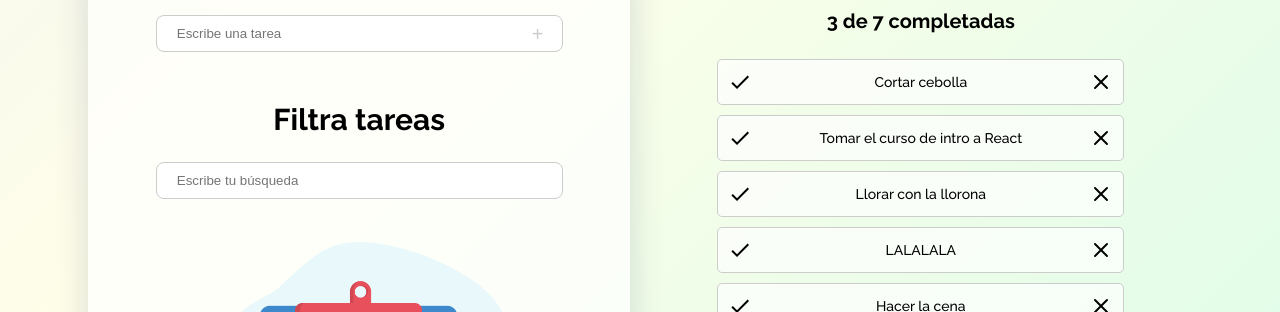
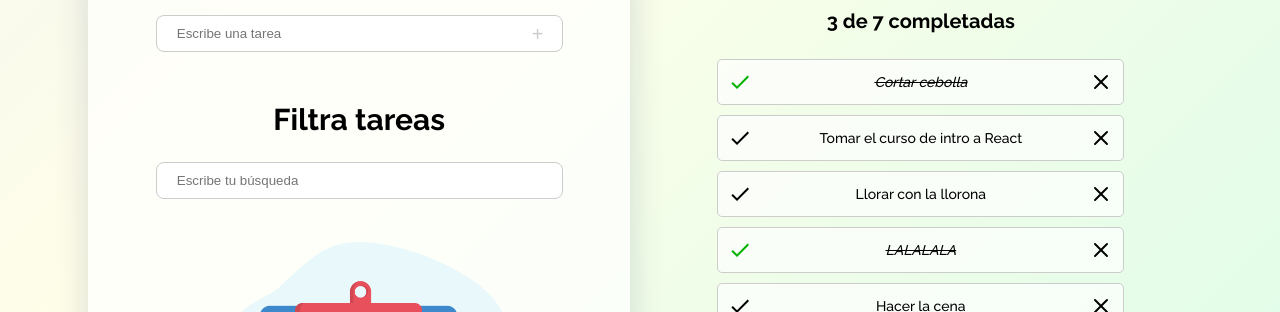
Before and after one commit to julioribera/platzi-react, a React (Create React App) app: page / in a window 1280 px wide. Shown: the part 152-464 px from the top of the page. Built offline with nearby package versions, Linux system fonts and the light colour scheme.

Commit message:
Ajustes en los estilos del check y cross

```diff
--- a/src/Check.js
+++ b/src/Check.js
@@ -1,6 +1,6 @@
 function Check() {
     return(
-        <svg width="24" height="24" viewBox="0 0 24 24" fill="none" xmlns="http://www.w3.org/2000/svg">
+        <svg className='check' width="24" height="24" viewBox="0 0 24 24" fill="none" xmlns="http://www.w3.org/2000/svg">
           <path d="M9 16.17L4.83 12L3.41 13.41L9 19L21 7L19.59 5.59L9 16.17Z" fill="currentColor"/>
         </svg>
     );
--- a/src/Column2.js
+++ b/src/Column2.js
@@ -7,7 +7,7 @@ const defaultTodos = [
     { text: 'Cortar cebolla', completed: true },
     { text: 'Tomar el curso de intro a React', completed: false },
     { text: 'Llorar con la llorona', completed: false },
-    { text: 'LALALALA', completed: false },
+    { text: 'LALALALA', completed: true },
     { text: 'Hacer la cena', completed: false }
   ];
 
--- a/src/Cross.js
+++ b/src/Cross.js
@@ -1,10 +1,9 @@
 function Cross(){
     return(
-        <svg width="24" height="24" viewBox="0 0 24 24" fill="none" xmlns="http://www.w3.org/2000/svg">
+        <svg className='cross' width="24" height="24" viewBox="0 0 24 24" fill="none" xmlns="http://www.w3.org/2000/svg">
             <path d="M18 6L6 18" stroke="currentColor" stroke-width="2" stroke-linecap="round" stroke-linejoin="round"/>
             <path d="M6 6L18 18" stroke="currentColor" stroke-width="2" stroke-linecap="round" stroke-linejoin="round"/>
         </svg>
-
     );
 }
 
--- a/src/TodoItem.css
+++ b/src/TodoItem.css
@@ -12,14 +12,24 @@ li {
 
 li p {
     flex-grow: 1;
-    margin: 0 10px; /* Espacio alrededor del texto */
+    margin: 0 10px;
 }
 
-li > :first-child {
-    /* Estilos para el componente Check (si es necesario) */
+li.completed p {
+    text-decoration: line-through;
+    font-style: italic;
 }
 
-.cross-container {
-    align-self: flex-start;
-    margin-left: auto; /* Empuja la cruz a la derecha */
+.check:hover {
+    cursor: pointer;
+    color: #00b200;
 }
+
+li.completed .check {
+    color: #00b200;
+}
+
+.cross:hover{
+    cursor: pointer;
+    color: red;
+}
--- a/src/TodoItem.js
+++ b/src/TodoItem.js
@@ -4,7 +4,7 @@ import { Cross } from './Cross';
 
 function TodoItem({text, completed}){
     return (
-      <li>
+      <li className={completed ? 'completed' : ''}>
         <Check/>
         <p>{text}</p>
         <Cross/>
```
